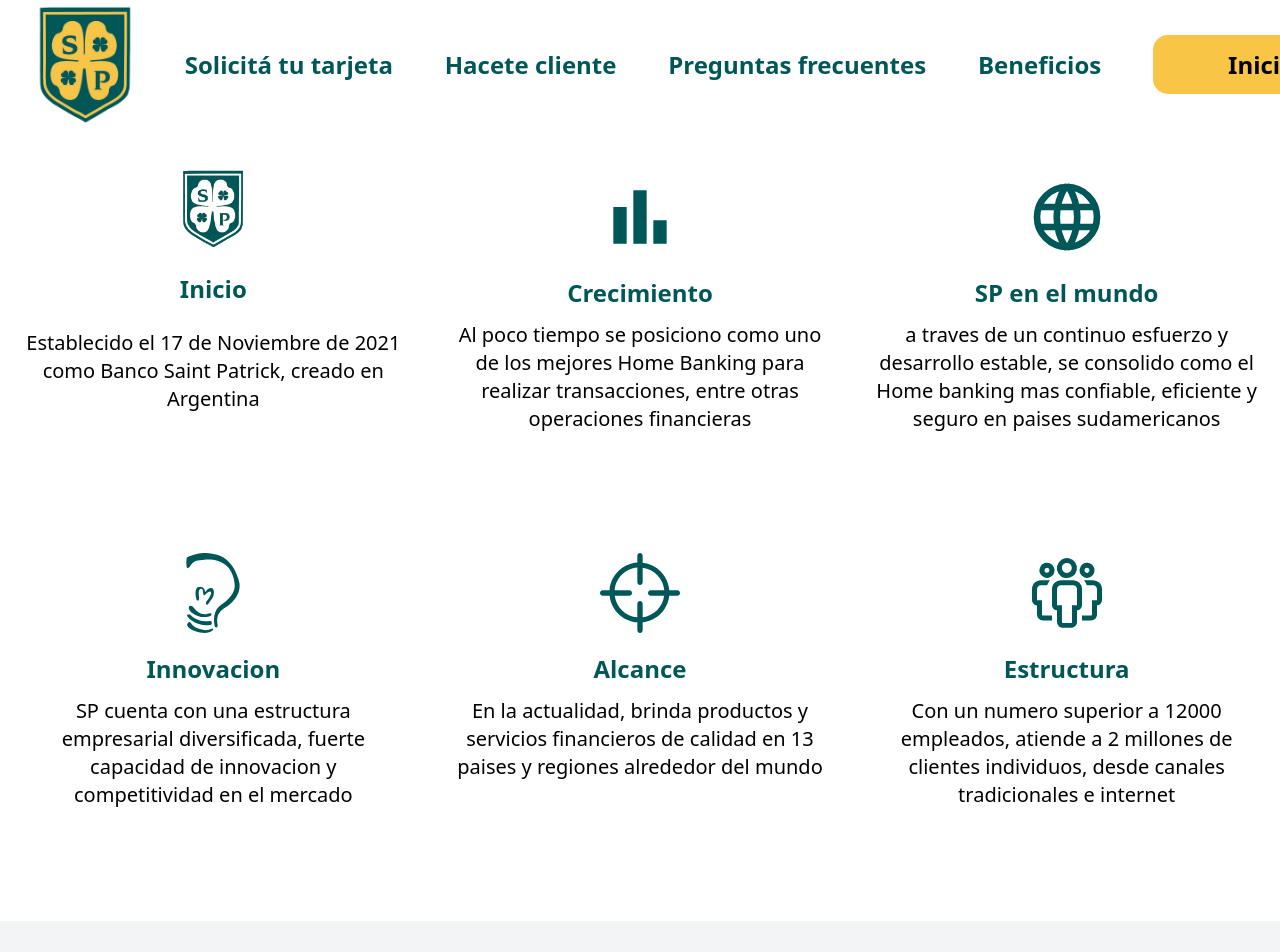
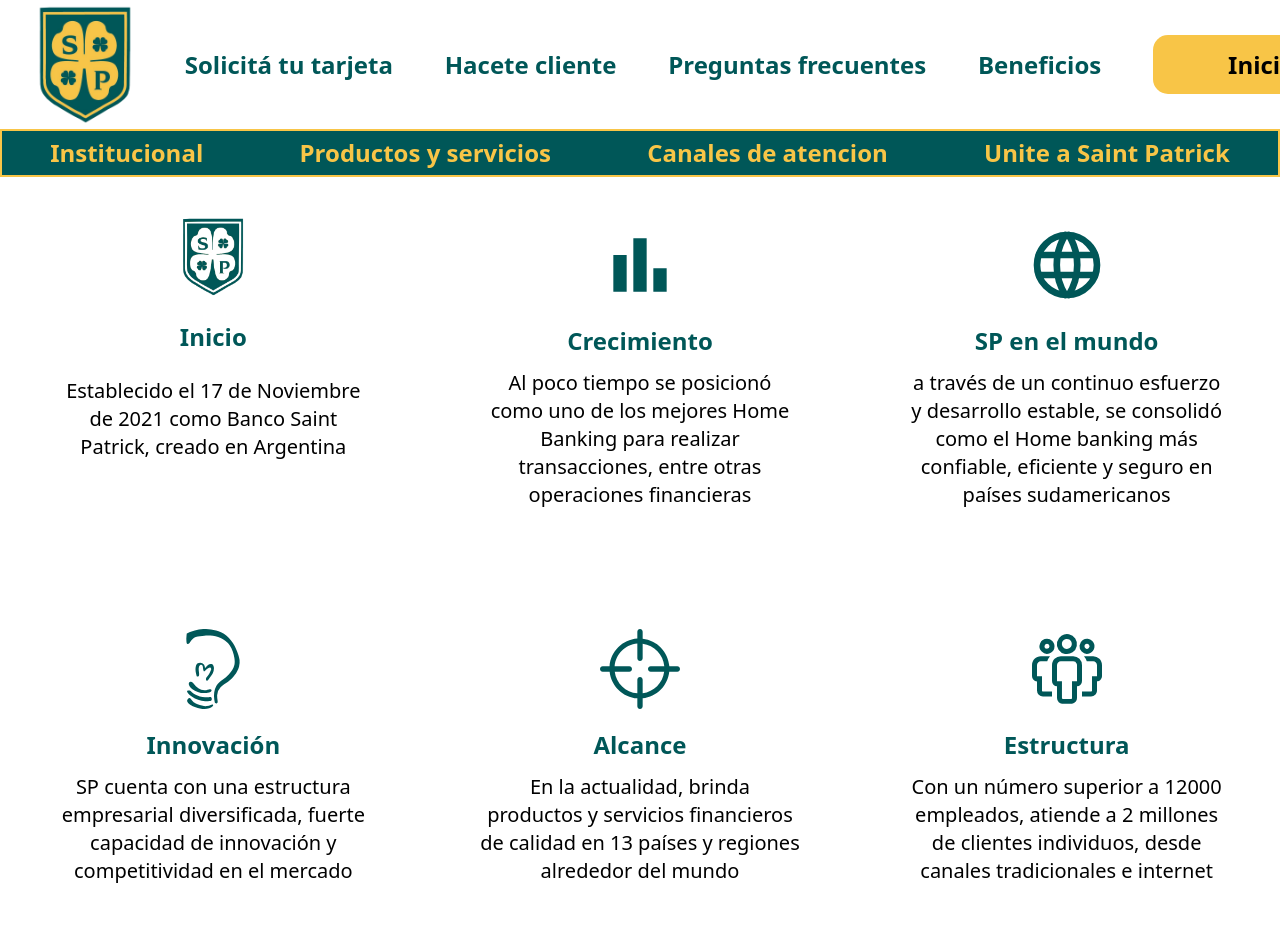
Before and after one commit to FedeSabi/Banco-saint-patrick, a React (Vite) app in the folder front/: page /Institucional in a window 1280 px wide. Shown: the top 952 px of the page. Built offline with nearby package versions, Linux system fonts and the light colour scheme; a web font is replaced by a local one.

Commit message:
componente institucional y navbar interno

```diff
--- a/front/src/Components/Footer.jsx
+++ b/front/src/Components/Footer.jsx
@@ -7,7 +7,7 @@
       <footer className="w-full text-gray-700 bg-gray-100 body-font">
         <div className="container flex flex-col flex-wrap px-5 py-14 mx-auto md:items-center lg:items-start md:flex-row md:flex-no-wrap">
           <div className="flex-shrink-0 w-64 mx-auto text-center md:mx-0 md:text-left">
-            <img src={logo} alt="Logo" className="w-24 h-28" />
+            <img src={logo} alt="Logo" className="w-24 h-28 ml-4" />
           </div>
           <div className="flex flex-wrap flex-grow mt-10 -mb-10 text-center md:pl-20 md:mt-0 md:text-left">
             <div className="w-full px-4 lg:w-1/4 md:w-1/2">
--- a/front/src/Pages/Institucional.jsx
+++ b/front/src/Pages/Institucional.jsx
@@ -4,16 +4,17 @@
 import { SiJabber } from "react-icons/si";
 import { RxCrosshair2 } from "react-icons/rx";
 import { VscOrganization } from "react-icons/vsc";
-
+import NavbarInterno from "./NavbarInterno";
 const Institucional = () => {
   return (
     <div>
+  <NavbarInterno />
   <div className="flex justify-around mb-28 mt-10">
-        <div className="flex flex-col w-96 text-center items-center gap-6">
+    <div className="flex flex-col w-80 text-center items-center gap-6">
       <img
         src={LogoSinColor}
         alt="Logo Sin Naranja"
-            className="w-16 h-20 "
+        className="w-16 h-20"
       />
       <h1 className="text-2xl font-bold text-customGreen">Inicio</h1>
       <p className="text-xl">
@@ -21,52 +22,53 @@
         creado en Argentina
       </p>
     </div>
-        <div className="flex flex-col w-96 text-center items-center gap-3">
+    <div className="flex flex-col w-80 text-center items-center gap-3">
       <MdBarChart className="w-20 h-24 text-customGreen" />
       <h1 className="text-2xl font-bold text-customGreen">Crecimiento</h1>
       <p className="text-xl">
-            Al poco tiempo se posiciono como uno de los mejores Home Banking
+        Al poco tiempo se posicionó como uno de los mejores Home Banking
         para realizar transacciones, entre otras operaciones financieras
       </p>
     </div>
-        <div className="flex flex-col w-96 text-center items-center gap-3">
+    <div className="flex flex-col w-80 text-center items-center gap-3">
       <TbWorld className="w-20 h-24 text-customGreen" />
       <h1 className="text-2xl font-bold text-customGreen">
         SP en el mundo
       </h1>
       <p className="text-xl">
-            a traves de un continuo esfuerzo y desarrollo estable, se consolido
-            como el Home banking mas confiable, eficiente y seguro en paises
+        a través de un continuo esfuerzo y desarrollo estable, se consolidó
+        como el Home banking más confiable, eficiente y seguro en países
         sudamericanos{" "}
       </p>
     </div>
   </div>
   <div className="flex justify-around mb-28 mt-10">
-      <div className="flex flex-col w-96 text-center items-center gap-3">
+    <div className="flex flex-col w-80 text-center items-center gap-3">
       <SiJabber className="w-20 h-24 text-customGreen" />
-          <h1 className="text-2xl font-bold text-customGreen">Innovacion</h1>
+      <h1 className="text-2xl font-bold text-customGreen">Innovación</h1>
       <p className="text-xl">
-            SP cuenta con una estructura empresarial diversificada, fuerte capacidad de innovacion y competitividad en el mercado
+        SP cuenta con una estructura empresarial diversificada, fuerte capacidad de innovación y competitividad en el mercado
       </p>
     </div>
-        <div className="flex flex-col w-96 text-center items-center gap-3">
+    <div className="flex flex-col w-80 text-center items-center gap-3">
       <RxCrosshair2 className="w-20 h-24 text-customGreen" />
       <h1 className="text-2xl font-bold text-customGreen">Alcance</h1>
       <p className="text-xl">
-           En la actualidad, brinda productos y servicios financieros de calidad en 13 paises y regiones alrededor del mundo
+        En la actualidad, brinda productos y servicios financieros de calidad en 13 países y regiones alrededor del mundo
       </p>
     </div>
-        <div className="flex flex-col w-96 text-center items-center gap-3">
+    <div className="flex flex-col w-80 text-center items-center gap-3">
       <VscOrganization className="w-20 h-24 text-customGreen" />
       <h1 className="text-2xl font-bold text-customGreen">
         Estructura
       </h1>
       <p className="text-xl">
-            Con un numero superior a 12000 empleados, atiende a 2 millones de clientes individuos, desde canales tradicionales e internet{" "}
+        Con un número superior a 12000 empleados, atiende a 2 millones de clientes individuos, desde canales tradicionales e internet{" "}
       </p>
     </div>
   </div>
 </div>
+
   );
 };
 export default Institucional;
--- /dev/null
+++ b/front/src/Pages/NavbarInterno.jsx
@@ -0,0 +1,11 @@
+function NavbarInterno() {
+  return (
+    <div className=" flex max-w-full h-12 bg-customGreen border-customYellow border-2 justify-around items-center font-semibold">
+    <a href="#" className="text-2xl text-customYellow hover:text-white">Institucional</a>
+    <a href="#" className="text-2xl text-customYellow hover:text-white">Productos y servicios</a>
+    <a href="#" className="text-2xl text-customYellow hover:text-white">Canales de atencion</a>
+    <a href="#" className="text-2xl text-customYellow hover:text-white">Unite a Saint Patrick</a>
+    </div>
+  )
+}
+export default NavbarInterno
```
Lines whose indentation alone changed are shown as unchanged.
